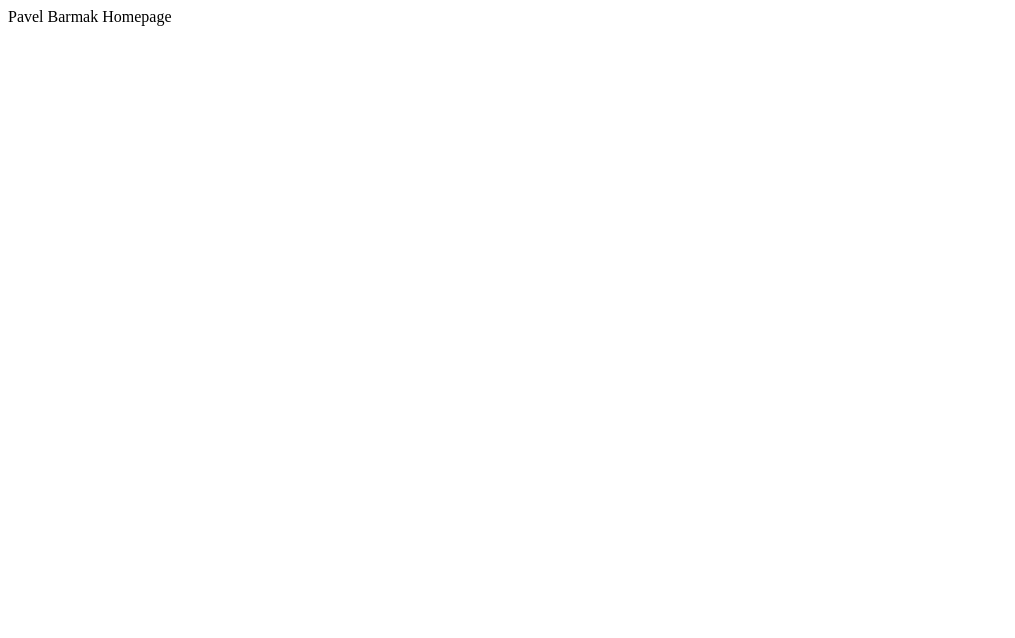
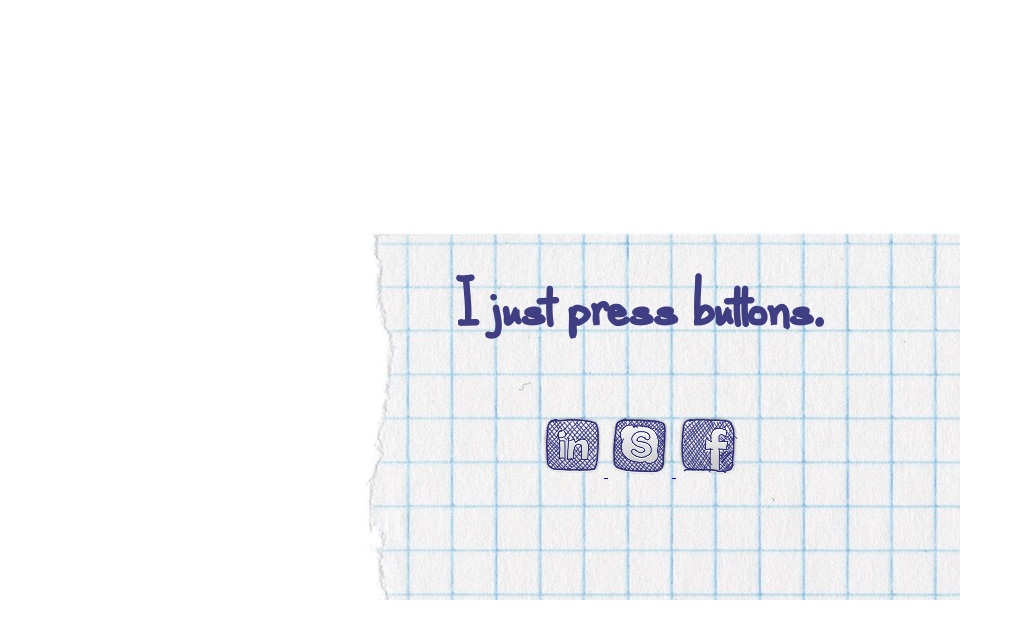
Before and after one commit to kynisa/kynisa.github.io, a plain HTML site: page index.html in a window 1280 px wide. Shown: the whole page, without its empty margins (0-1015 px from the left). Drawn offline with Linux system fonts and the light colour scheme.

Commit message:
First page added

```diff
--- a/index.html
+++ b/index.html
@@ -1,8 +1,43 @@
 <html>
-  <head>
-    <title>Pavel Barmak Homepage</title>
-  </head>
-  <body>
-    <p>Pavel Barmak Homepage</p>
-  </body>
+    <head>
+        <title>Pavel Barmak Homepage</title>
+        <style type="text/css">
+            @font-face {
+                font-family: "alphabetized";
+                src: url('fonts/alphabetized-cassette-tapes.regular.ttf') format("truetype");
+            }
+            .letters {
+                font-family: "alphabetized", Verdana, Tahoma;
+                font-size: 500%;
+                color: #3F3E82;
+            }
+            .main-div
+            {
+                position: absolute;
+                margin: auto;
+                top: 0;
+                right: 0;
+                bottom: 0;
+                left: 0;
+                width: 50%;
+                height: 50%;
+                background: url(images/fzm-notebook.texture-03.jpg);
+                text-align: center;
+            }
+        </style>
+    </head>
+    <body>
+        <div class="main-div">
+            <h2 class="letters">I just press buttons.</h2>
+            <a href='https://ua.linkedin.com/pub/pavel-barmak/60/a95/b89' target="_blank">
+                <img src='images/Linkedin-64.png' />
+            </a>
+            <a href='skype:pavel_barmak?add'>
+                <img src='images/Skype-64.png' />
+            </a>
+            <a href='https://www.facebook.com/pavel.barmak' target="_blank">
+                <img src='images/FaceBook-64.png' />
+            </a>
+        </div>
+    </body>
 </html>
```
Also changed, not shown: fonts/alphabetized-cassette-tapes.regular.ttf (added), images/FaceBook-64.png (added), images/Linkedin-64.png (added), images/Skype-64.png (added), images/fzm-notebook.texture-03.jpg (added).
